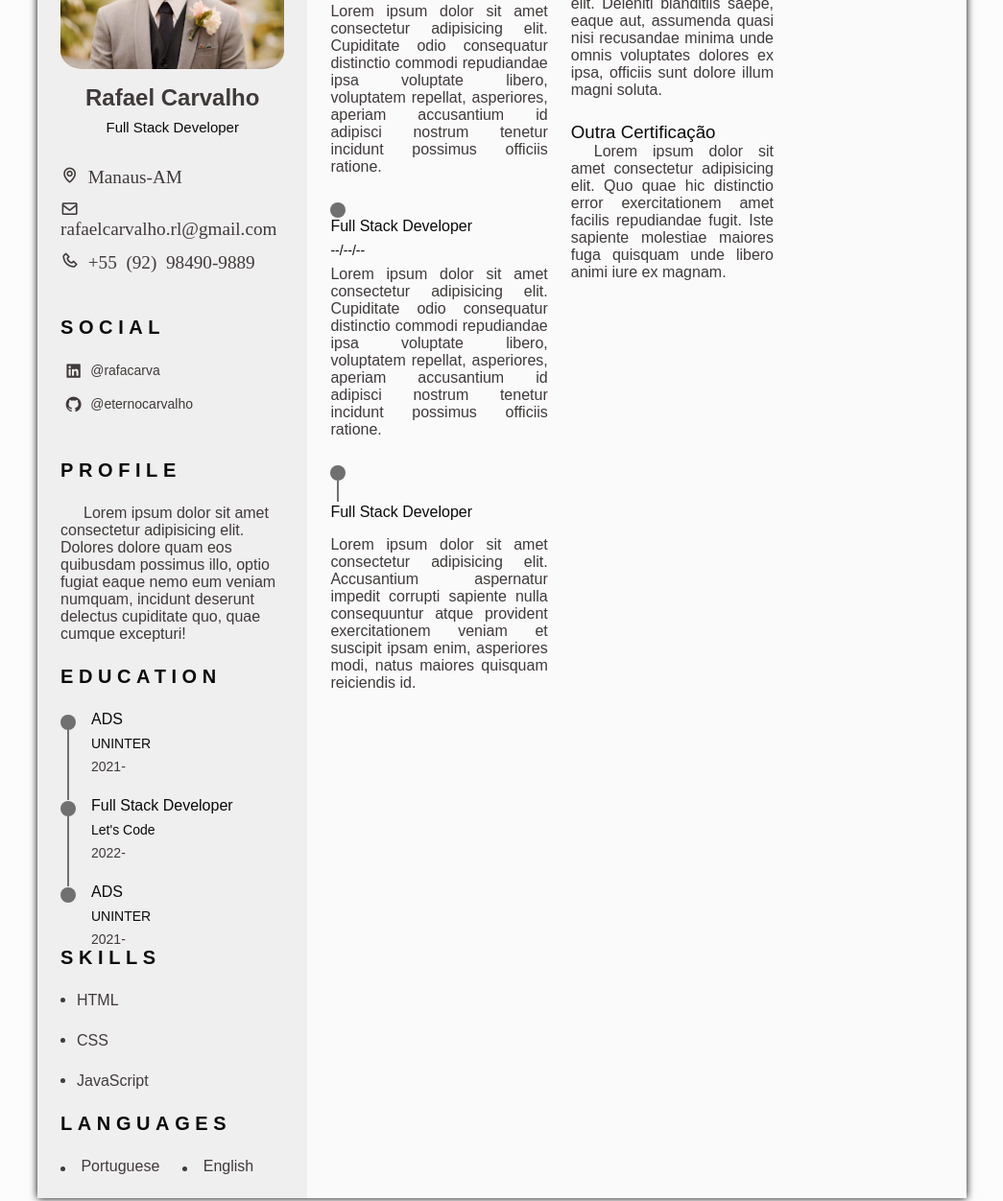
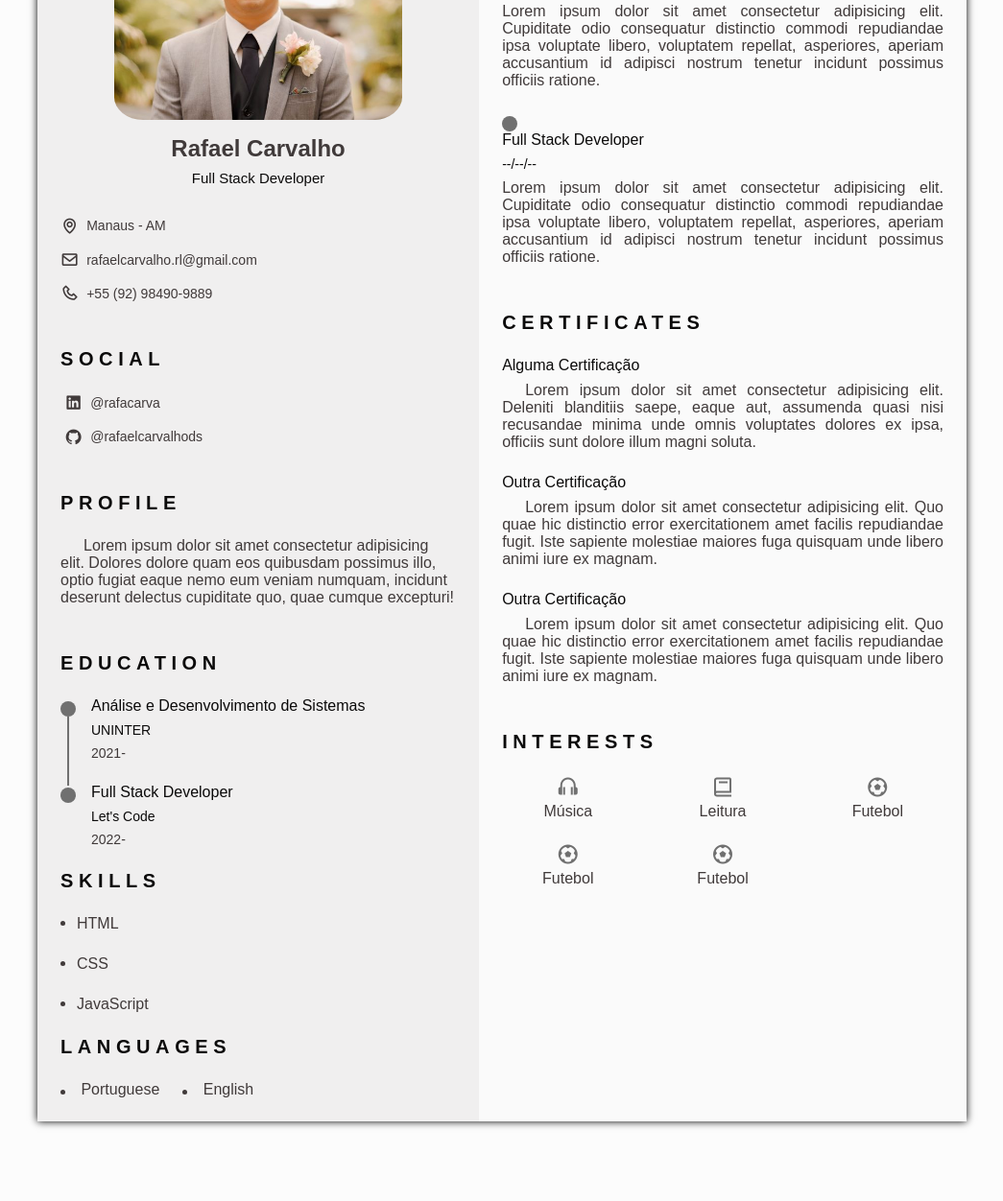
Before and after one commit to eternocarvalho/Curriculo-Rafael-Carvalho, a plain HTML site: page index.html in a window 1280 px wide. Shown: the part 186-1438 px from the top of the page at 96% size, without its empty margins (117-1162 px from the left). After the commit the page ends 1403 px from the top, so only its background shows below. Drawn offline with nearby package versions, Linux system fonts and the light colour scheme.

Commit message:
html changes

```diff
--- a/index.html
+++ b/index.html
@@ -1,16 +1,33 @@
+
+
 <!DOCTYPE html>
 <html lang="en">
+
   <head>
     <meta charset="UTF-8" />
     <meta http-equiv="X-UA-Compatible" content="IE=edge" />
     <meta name="viewport" content="width=device-width, initial-scale=1.0" />
+
+
+
     <link href="https://fonts.googleapis.com/css2?family=Lato:ital@1&display=swap"
       rel="stylesheet"/> <!--Fonte-->
+
+
+
     <link rel="stylesheet" href="https://cdn.jsdelivr.net/npm/boxicons@2.1.1/css/boxicons.min.css"/> <!--Ícones minúsculos-->
+
+
+
     <link rel="stylesheet" href="./assets/CSS/styles.css">
+
     <title>Currículo Rafael Carvalho</title>
   </head>
+
   <body>
+
+
+
     <header class="l-header" id="header">
       <nav class="nav bd-container">
         <a href="#" class="nav_logo">Rafael Carvalho</a>
@@ -30,141 +47,162 @@
 
             <li class="nav_item">
               <a href="#education" class="nav_link">
-                <i class="nav_icon">Education</i>
-              </a>
+                <i class="nav_icon">Education</i></a>
             </li>
 
             <li class="nav_item">
               <a href="#skills" class="nav_link">
-                <i class="nav_icon">Skills</i>
-              </a>
+                <i class="nav_icon">Skills</i></a>
             </li>
 
             <li class="nav_item">
               <a href="#experience" class="nav_link">
-                <i class="nav_icon">Experience</i>
-              </a>
+                <i class="nav_icon">Experience</i></a>
             </li>
 
             <li class="nav_item">
               <a href="#certificates" class="nav_link">
-                <i class="nav_icon">Certificates</i>
-              </a>
+                <i class="nav_icon">Certificates</i></a>
             </li>
 
             <li class="nav_item">
               <a href="#interests" class="nav_link">
-                <i class="nav_icon">Interests</i>
-              </a>
+                <i class="nav_icon">Interests</i></a>
             </li>
-
           </ul>
         </div>
-        <div class="nav__toggle" id="nav-toggle">
+
+        <div class="nav_toggle" id="nav-toggle">
           <i class="bx bx-grid-alt"></i>
         </div>
+
       </nav>
     </header>
+
     <main class="l-main bd-container">
 
       <div class="resume" id="area-cv">
         <div class="resume_left">
+
           <section class="home" id="home">
             <div class="home_container section bd-grid">
               <div class="home_data bd-grid">
                 <img src="assets/images/rafa-perfil-mini.jpg" alt="Foto de Perfil" class="home_img">
-                <h1 class="home_title">Rafael Carvalho</h1>
+
+                <h1 class="home_title">Rafael <b>Carvalho</b></h1>
                 <h3 class="home_profession">Full Stack Developer</h3>
+
               </div>
+
               <div class="home_address bd-grid">
                 <span class="home_information">
-                  <i class="bx bx-map home_icon"> Manaus-AM</i>
+                  <i class="bx bx-map home_icon"></i>
+                  Manaus - AM
                 </span>
                 <span class="home_information">
-                  <i class="bx bx-envelope home_icon"> rafaelcarvalho.rl@gmail.com</i>
+                  <i class="bx bx-envelope home_icon"></i> rafaelcarvalho.rl@gmail.com
                 </span>
                 <span class="home_information">
-                  <i class="bx bx-phone home_icon"> +55 (92) 98490-9889</i>
+                  <i class="bx bx-phone home_icon"></i>
+                  +55 (92) 98490-9889
                 </span>
-
               </div>
             </div>
+
           </section>
 
-          <section class="social section" id="social">
+
+          <section class="social section">
             <h2 class="section-title">Social</h2>
             <div class="social_container bd-grid">
-              <a href="https://www.linkedin.com/in/rafacarva/" target="blank" class="social_link">
+              <a href="https://www.linkedin.com/in/rafacarva/" target="_blank" class="social_link">
                 <i class="bx bxl-linkedin-square social_icon"></i>@rafacarva
               </a>
 
-              <a href="https://github.com/eternocarvalho" target="blank" class="social_link">
-                <i class="bx bxl-github social_icon"></i>@eternocarvalho
+              <a href="https://github.com/eternocarvalho" target="_blank" class="social_link">
+                <i class="bx bxl-github social_icon"></i>@rafaelcarvalhods
               </a>
             </div>
           </section>
 
+
           <section class="profile section" id="profile">
             <h2 class="section-title">Profile</h2>
             <p class="profile_description">
-              Lorem ipsum dolor sit amet consectetur adipisicing elit. Dolores dolore quam eos quibusdam possimus illo, optio fugiat eaque nemo eum veniam numquam, incidunt deserunt delectus cupiditate quo, quae cumque excepturi!
+              Lorem ipsum dolor sit amet consectetur adipisicing elit. Dolores dolore quam eos quibusdam possimus
+              illo, optio fugiat eaque nemo eum veniam numquam, incidunt deserunt delectus cupiditate quo, quae
+              cumque excepturi!
             </p>
           </section>
 
-          <section class="education" id="education">
+
+          <section class="education section" id="education">
             <h2 class="section-title">Education</h2>
 
             <div class="education_container bd-grid">
-              <div class="education_content">
-                <div class="education_time">
-                  <span class="education_rounder"></span>
-                  <span class="education_line"></span>
-                </div>
-                <div class="education_data bd-grid">
-                  <h3 class="education_title">ADS</h3>
-                  <span class="education_studies">UNINTER</span>
-                  <span class="education_year">2021-</span>
-                </div>
-              </div>
 
               <div class="education_content">
                 <div class="education_time">
                   <span class="education_rounder"></span>
                   <span class="education_line"></span>
                 </div>
+
+                <div class="education_data bd-grid">
+                  <h3 class="education_title">
+                    Análise e Desenvolvimento de Sistemas
+                  </h3>
+                  <span class="education_studies">UNINTER</span>
+                  <span class="education_year">2021-</span>
+                </div>
+              </div>
+
+
+              <div class="education_content">
+                <div class="education_time">
+                  <span class="education_rounder"></span>
+                  <!-- <span class="education_line"></span> -->
+                </div>
+
                 <div class="education_data bd-grid">
                   <h3 class="education_title">Full Stack Developer</h3>
                   <span class="education_studies">Let's Code</span>
                   <span class="education_year">2022-</span>
                 </div>
               </div>
-              <div class="education_content">
+
+              <!-- <div class="education_content">
                 <div class="education_time">
-                  <span class="education_rounder"></span>
+                  <span class="education_rounder"></span> -->
+
                   <!-- <span class="education_line"></span> -->
+                <!-- </div>
+                <div class="education_data bd-grid">
+                  <h3 class="education_title"></h3>
+                  <span class="education_studies"></span>
+                  <span class="education_year"></span>
                 </div>
-                <div class="education_data bd-grid">
-                  <h3 class="education_title">ADS</h3>
-                  <span class="education_studies">UNINTER</span>
-                  <span class="education_year">2021-</span>
-                </div>
-              </div>
+              </div> -->
             </div>
           </section>
+
 
           <section class="skills" id="skills">
             <h2 class="section-title">Skills</h2>
             <div class="skills_content bd-grid">
               <ul class="skills_data">
+
                 <li class="skills_name">
                   <span class="skills_circle"></span> HTML
                 </li>
+
                 <li class="skills_name">
                   <span class="skills_circle"></span> CSS
                 </li>
+
                 <li class="skills_name">
                   <span class="skills_circle"></span> JavaScript
                 </li>
+
               </ul>
             </div>
           </section>
@@ -184,98 +222,145 @@
           </section>
         </div>
 
+
+
+
+
+
+
+
+
+
+
+
+
+
+
+
         <div class="resume_right">
 
           <section class="experience section" id="experience">
             <h2 class="section-title">Experience</h2>
 
             <div class="experience_container bd-grid">
+
               <div class="experience_content">
                 <div class="experience_time">
                   <span class="experience_rounder"></span>
                   <span class="experience_line"></span>
                 </div>
+
                 <div class="experience_data bd-grid">
-                  <h3 class="experience_title">Full Stack Developer</h3>
+                  <h3 class="experience_title">
+                    Full Stack Developer
+                  </h3>
                   <span class="experience_company">--/--/--</span>
                   <p class="experience_description">
                     Lorem ipsum dolor sit amet consectetur adipisicing elit. Cupiditate odio consequatur distinctio commodi repudiandae ipsa voluptate libero, voluptatem repellat, asperiores, aperiam accusantium id adipisci nostrum tenetur incidunt possimus officiis ratione.
                   </p>
                 </div>
               </div>
+
               <div class="experience_content">
                 <div class="experience_time">
                   <span class="experience_rounder"></span>
                   <span class="experience_line"></span>
                 </div>
+
                 <div class="experience_data bd-grid">
-                  <h3 class="experience_title">Full Stack Developer</h3>
+                  <h3 class="experience_title">
+                    Full Stack Developer
+                  </h3>
                   <span class="experience_company">--/--/--</span>
                   <p class="experience_description">
                     Lorem ipsum dolor sit amet consectetur adipisicing elit. Cupiditate odio consequatur distinctio commodi repudiandae ipsa voluptate libero, voluptatem repellat, asperiores, aperiam accusantium id adipisci nostrum tenetur incidunt possimus officiis ratione.
                   </p>
                 </div>
               </div>
-              <div class="experience_content">
-                <div class="experience_time"></div>
-                  <span class="experience_rounder"></span>
-                  <span class="experience_line"></span>
-                </div>
-                <div class="experience_data bd-grid">
-                  <h3 class="experience_title">Full Stack Developer</h3>
-                  <span class="experience_company"></span>
-                  <p class="experience_description">
-                    Lorem ipsum dolor sit amet consectetur adipisicing elit. Accusantium aspernatur impedit corrupti sapiente nulla consequuntur atque provident exercitationem veniam et suscipit ipsam enim, asperiores modi, natus maiores quisquam reiciendis id.
-                  </p>
-                </div>
-              </div>
+
             </div>
+
           </section>
+
 
           <section class="certificate section" id="certificates">
             <h2 class="section-title">Certificates</h2>
             <div class="certificate_container bd-grid">
+
               <div class="certificate_content">
-                <h3 class="certificate_title">Alguma Certificação</h3>
+                <h3 class="certificate_title">
+                  Alguma Certificação
+                </h3>
                 <p class="certificate_description">
                   Lorem ipsum dolor sit amet consectetur adipisicing elit. Deleniti blanditiis saepe, eaque aut, assumenda quasi nisi recusandae minima unde omnis voluptates dolores ex ipsa, officiis sunt dolore illum magni soluta.
                 </p>
               </div>
 
               <div class="certificate_content">
-                <h3 class="certificate_tite">Outra Certificação</h3>
+                <h3 class="certificate_title">
+                  Outra Certificação
+                </h3>
                 <p class="certificate_description">
                   Lorem ipsum dolor sit amet consectetur adipisicing elit. Quo quae hic distinctio error exercitationem amet facilis repudiandae fugit. Iste sapiente molestiae maiores fuga quisquam unde libero animi iure ex magnam.
                 </p>
+              </div>
 
+              <div class="certificate_content">
+                <h3 class="certificate_title">
+                  Outra Certificação
+                </h3>
+                <p class="certificate_description">
+                  Lorem ipsum dolor sit amet consectetur adipisicing elit. Quo quae hic distinctio error exercitationem amet facilis repudiandae fugit. Iste sapiente molestiae maiores fuga quisquam unde libero animi iure ex magnam.
+                </p>
               </div>
             </div>
           </section>
 
+
+
           <section class="interests section">
-            <h2 class="interests-title">Interests</h2>
+            <h2 class="section-title">Interests</h2>
+
             <div class="interests_container bd-grid">
+
               <div class="interests_content">
                 <i class="bx bx-headphone interests_icons"></i>
                 <span class="interests_name">Música</span>
               </div>
+
               <div class="interests_content">
                 <i class="bx bx-book interests_icons"></i>
                 <span class="interests_name">Leitura</span>
               </div>
+
               <div class="interests_content">
                 <i class="bx bx-football interests_icons"></i>
                 <span class="interests_name">Futebol</span>
               </div>
+
+              <div class="interests_content">
+                <i class="bx bx-football interests_icons"></i>
+                <span class="interests_name">Futebol</span>
+              </div>
+
+              <div class="interests_content">
+                <i class="bx bx-football interests_icons"></i>
+                <span class="interests_name">Futebol</span>
+              </div>
+
             </div>
 
           </section>
+
         </div>
+
       </div>
+
     </main>
 
     <a href="#" class="scrolltop" id="scroll-top">
       <i class="bx bx-up-arrow-alt scrolltop_icon"></i>
     </a>
   </body>
+
 </html>
```
